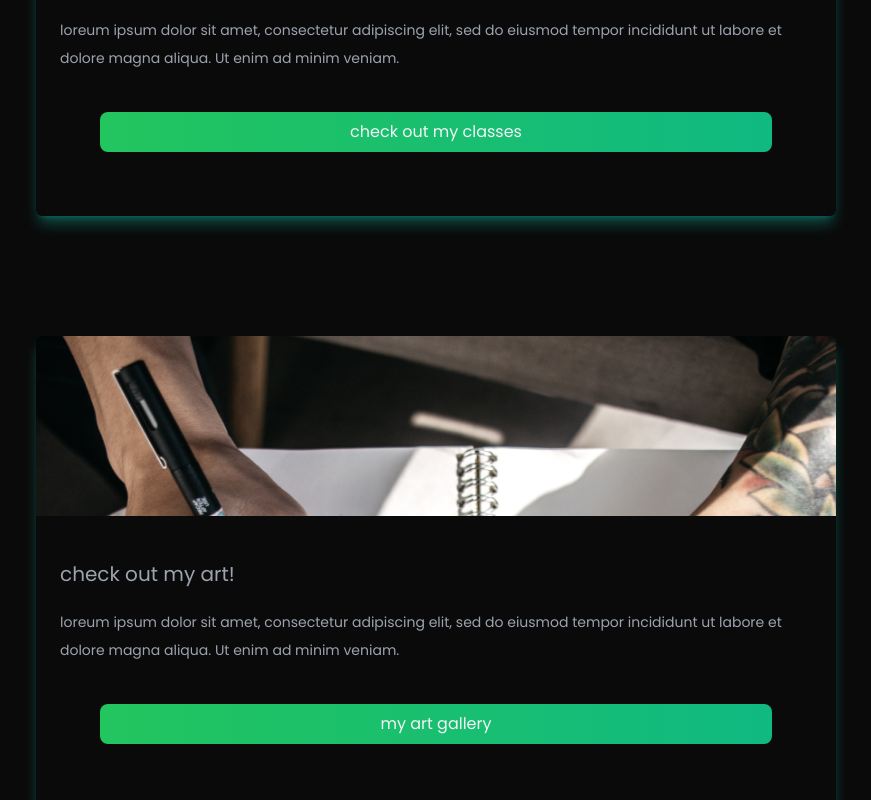
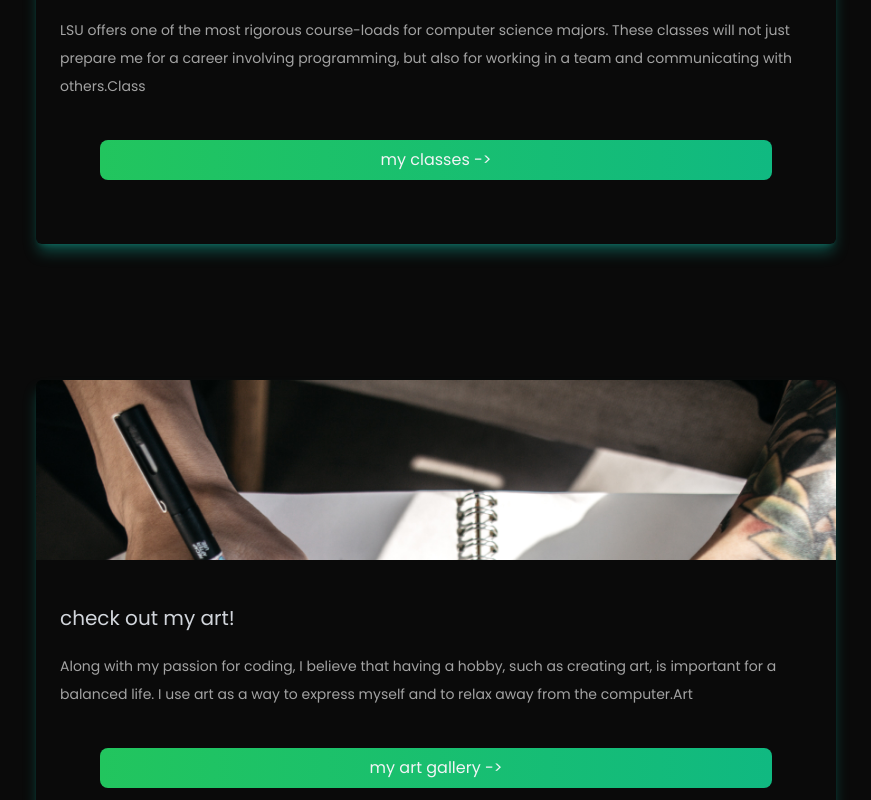
Before and after one commit to HooWahWin/HooWahWin.github.io, a Next.js app: page / in a window 1280 px wide. Shown: the part 2100-2900 px from the top of the page, without its empty margins (204-1075 px from the left). Built offline with nearby package versions, Linux system fonts and the light colour scheme.

Commit message:
added actual messages

```diff
--- /dev/null
+++ b/app/Art/PopupRender.jsx
@@ -0,0 +1,7 @@
+import React from "react";
+
+const PopupRender = () => {
+  return <div>PopupRender</div>;
+};
+
+export default PopupRender;
--- /dev/null
+++ b/app/Art/page.jsx
@@ -0,0 +1,8 @@
+import React from "react";
+import PopupRender from "./PopupRender";
+
+const Art = () => {
+  return <PopupRender>Hello</PopupRender>;
+};
+
+export default Art;
--- a/app/page.js
+++ b/app/page.js
@@ -7,11 +7,10 @@ import Hero from "/components/Hero";
 import Cards from "/components/Cards";
 import Navbar from "/components/Navbar";
 import Overview from "/components/Overview";
-// test comment
 
 export default function Home() {
   const [darkMode, setDarkMode] = useState(true);
-
+  const [popup, setPopup] = useState(false);
   return (
     <div className={darkMode ? "dark" : "" + "pb-40 no-scrollbar"}>
       <Head>
--- a/components/Card.jsx
+++ b/components/Card.jsx
@@ -1,22 +1,30 @@
 import React from "react";
+import { useState } from "react";
+import Link from "next/link";
 
 const Card = (props) => {
-  const { cardTitle, description, cardImage, buttonMessage } = props.data;
+  const { id, cardTitle, description, cardImage, buttonMessage } = props.data;
+  const togglePopup = () => {
+    setPopup(!popup);
+  };
   return (
+    <>
       <div className="shadow-lg rounded-md my-10 bg-transparent dark:shadow-teal-500/40  dark:text-gray-400 overflow-hidden">
         <div className="h-[180px] overflow-hidden">
           <img src={cardImage} className="object" />
         </div>
         <div className="text p-6">
-        <h1 className="text-xl py-5">{cardTitle}</h1>
-        <p className="text-sm leading-7">{description}</p>
+          <h1 className="text-xl py-5 dark:text-gray-300">{cardTitle}</h1>
+          <p className="text-sm leading-7 text-neutral-800 dark:text-neutral-400">
+            {description}
+            {id}
+          </p>
           <div className="text-center bg-gradient-to-r from-green-500 to-emerald-500 text-gray-100 rounded-lg hover:to-green-500 hover:from-emerald-500 duration-500 my-10 md:mx-10 px-4 py-2 hover:scale-110">
-          <a href="#" className="">
-            {buttonMessage}
-          </a>
+            <Link href={"/" + id}>{buttonMessage}</Link>
           </div>
         </div>
       </div>
+    </>
   );
 };
 
--- a/components/CardDetails.js
+++ /dev/null
@@ -1,20 +0,0 @@
-export const CARD_DETAILS = [
-  {
-    cardTitle: "classes i'm currently taking:",
-    description: "loreum ipsum dolor sit amet, consectetur adipiscing elit, sed do eiusmod tempor incididunt ut labore et dolore magna aliqua. Ut enim ad minim veniam.",
-    cardImage: "../class.jpg",
-    buttonMessage: "check out my classes",
-  },
-  {
-    cardTitle: "check out my art!",
-    description: "loreum ipsum dolor sit amet, consectetur adipiscing elit, sed do eiusmod tempor incididunt ut labore et dolore magna aliqua. Ut enim ad minim veniam.",
-    cardImage: "../art.jpg",
-    buttonMessage: "my art gallery ",
-  },
-  {
-    cardTitle: "technologies im learning:",
-    description: "loreum ipsum dolor sit amet, consectetur adipiscing elit, sed do eiusmod tempor incididunt ut labore et dolore magna aliqua. Ut enim ad minim veniam.",
-    cardImage: "../coding.jpg",
-    buttonMessage: "learn more about my tools!",
-  },
-];
--- /dev/null
+++ b/components/CardDetails.jsx
@@ -0,0 +1,26 @@
+export const CARD_DETAILS = [
+  {
+    id: "Class",
+    cardTitle: "classes i'm currently taking:",
+    description:
+      "LSU offers one of the most rigorous course-loads for computer science majors. These classes will not just prepare me for a career involving programming, but also for working in a team and communicating with others.",
+    cardImage: "../class.jpg",
+    buttonMessage: "my classes ->",
+  },
+  {
+    id: "Art",
+    cardTitle: "check out my art!",
+    description:
+      "Along with my passion for coding, I believe that having a hobby, such as creating art, is important for a balanced life. I use art as a way to express myself and to relax away from the computer.",
+    cardImage: "../art.jpg",
+    buttonMessage: "my art gallery ->",
+  },
+  {
+    id: "Tech",
+    cardTitle: "technologies im learning:",
+    description:
+      "I believe that supplementing my education with self-taught skills is important. Versitility is one of the ways I hone my skills as a developer/analyst. Besides, it's fun to learn new things!",
+    cardImage: "../coding.jpg",
+    buttonMessage: "my tools ->",
+  },
+];
--- a/components/Cards.jsx
+++ b/components/Cards.jsx
@@ -9,7 +9,7 @@ import { CARD_DETAILS } from "./CardDetails";
 const Cards = () => {
   return (
     <section>
-      <div className="grid min-[1600px]:grid-cols-3 md:gap-10">
+      <div className="grid min-[1600px]:grid-cols-3 md:gap-14 ">
         {CARD_DETAILS.map((card) => {
           return <Card data={card} />;
         })}
```
Lines whose indentation alone changed are shown as unchanged.
